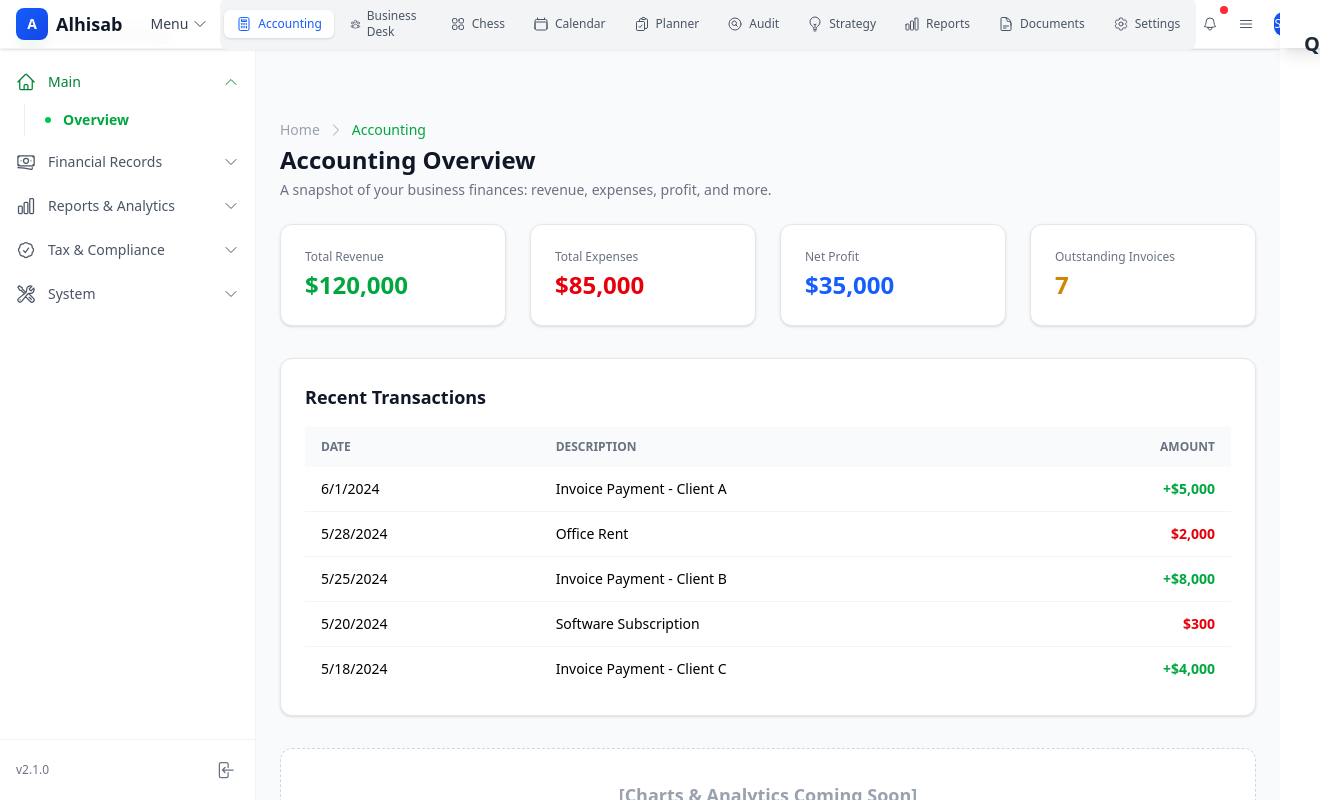
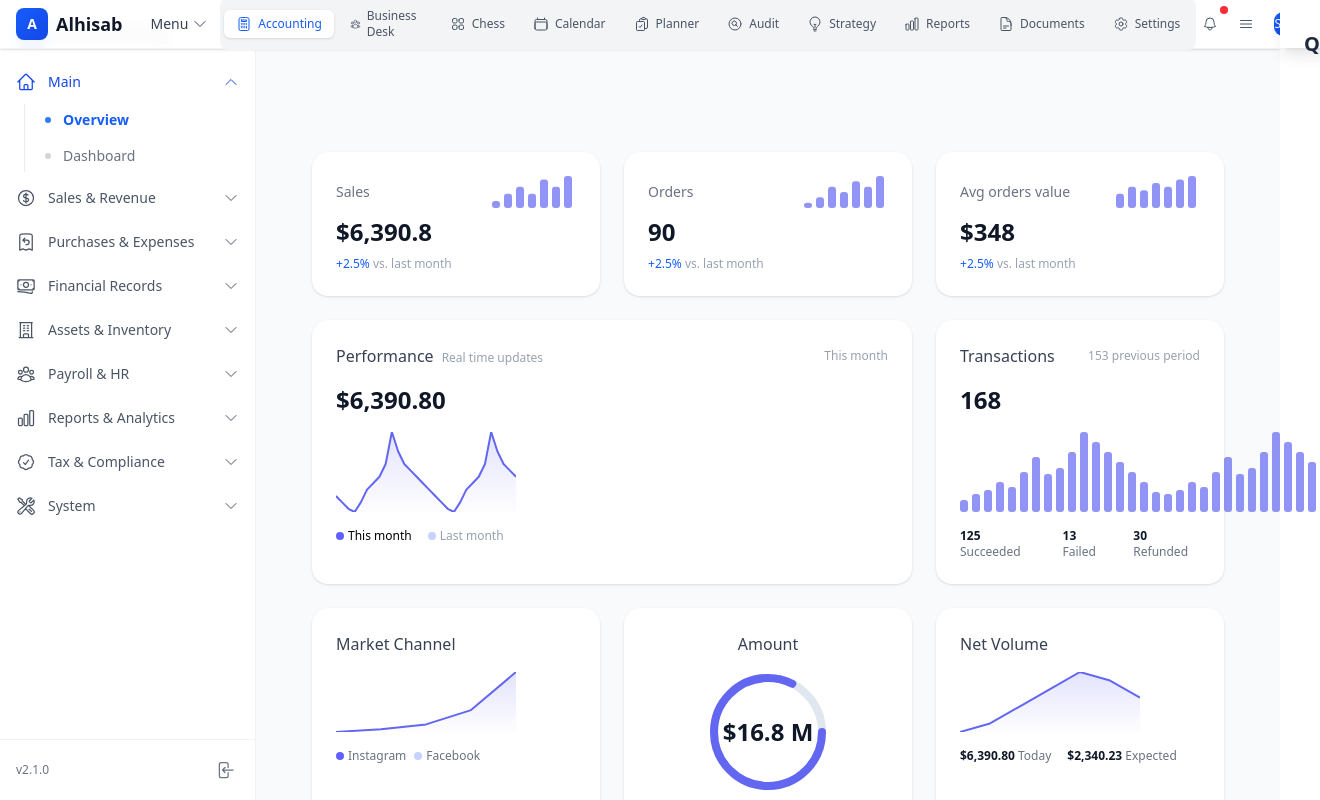
Before and after one commit to einfoengine/alhisab, a Next.js app in the folder frontend/: page /accounting in a window 1280 px wide. Shown: the top 800 px of the page, 1320 px wide, since content can reach past the window. Built offline with nearby package versions, Linux system fonts and the light colour scheme.

Commit message:
Accounting overview in progress

```diff
--- a/frontend/src/app/accounting/page.tsx
+++ b/frontend/src/app/accounting/page.tsx
@@ -2,92 +2,209 @@
 
 import React from "react";
 import { useRouter } from "next/navigation";
-import { ChevronRightIcon } from "@heroicons/react/24/outline";
 
-const mockData = {
-  totalRevenue: 120000,
-  totalExpenses: 85000,
-  netProfit: 35000,
-  outstandingInvoices: 7,
-  recentTransactions: [
-    { id: 1, date: "2024-06-01", description: "Invoice Payment - Client A", amount: 5000, type: "income" },
-    { id: 2, date: "2024-05-28", description: "Office Rent", amount: -2000, type: "expense" },
-    { id: 3, date: "2024-05-25", description: "Invoice Payment - Client B", amount: 8000, type: "income" },
-    { id: 4, date: "2024-05-20", description: "Software Subscription", amount: -300, type: "expense" },
-    { id: 5, date: "2024-05-18", description: "Invoice Payment - Client C", amount: 4000, type: "income" },
-  ],
+// Type definitions for chart data
+interface ChartDataPoint {
+  month: string;
+  revenue: number;
+  expenses: number;
+  profit: number;
+}
+
+interface PieDataPoint {
+  category?: string;
+  source?: string;
+  amount: number;
+}
+
+interface BarDataPoint {
+  month: string;
+  inflow: number;
+  outflow: number;
+  net: number;
+}
+
+interface Transaction {
+  id: number;
+  date: string;
+  description: string;
+  amount: number;
+  type: string;
+  status: string;
+  category: string;
+}
+
+interface Alert {
+  title: string;
+  description: string;
+}
+
+interface QuickAction {
+  title: string;
+  icon: React.ReactNode;
+}
+
+// Chart stubs (replace with real chart libs or keep as SVG for now)
+const MiniBar = ({ value, max, color }: { value: number; max: number; color: string }) => (
+  <div className="w-8 h-12 flex items-end">
+    <div style={{ height: `${(value / max) * 100}%`, background: color }} className="w-full rounded-t-md transition-all"></div>
+  </div>
+);
+
+const ModernLineChart = ({ data, color, height = 80 }: { data: number[]; color: string; height?: number }) => {
+  const max = Math.max(...data);
+  const min = Math.min(...data);
+  const range = max - min || 1;
+  const width = 180;
+  const points = data.map((v, i) => `${(i / (data.length - 1)) * width},${height - ((v - min) / range) * height}`).join(" ");
+  const area = `0,${height} ${points} ${width},${height}`;
+  return (
+    <svg width={width} height={height} className="block">
+      <defs>
+        <linearGradient id="modernArea" x1="0" y1="0" x2="0" y2="1">
+          <stop offset="0%" stopColor={color} stopOpacity="0.18" />
+          <stop offset="100%" stopColor={color} stopOpacity="0.01" />
+        </linearGradient>
+      </defs>
+      <polygon fill="url(#modernArea)" points={area} />
+      <polyline fill="none" stroke={color} strokeWidth="2" strokeLinejoin="round" points={points} />
+    </svg>
+  );
 };
 
-export default function AccountingOverviewPage() {
-  const router = useRouter();
+const ModernBarChart = ({ data, color, height = 80 }: { data: number[]; color: string; height?: number }) => {
+  const max = Math.max(...data);
+  const width = data.length * 12;
+  return (
+    <svg width={width} height={height} className="block">
+      {data.map((v, i) => (
+        <rect
+          key={i}
+          x={i * 12}
+          y={height - (v / max) * height}
+          width={8}
+          height={(v / max) * height}
+          rx={3}
+          fill={color}
+          opacity={0.7}
+        />
+      ))}
+    </svg>
+  );
+};
+
+export default function AccountingPage() {
+  // Example data
+  const kpi = {
+    sales: 6390.8,
+    orders: 90,
+    avgOrder: 348,
+    salesChange: 2.5,
+    ordersChange: 2.5,
+    avgOrderChange: 2.5,
+  };
+  const lineData1 = [32000, 31000, 30000, 29500, 31000, 33000, 34000, 35000, 37000, 42000, 39000, 37000, 36000, 35000, 34000, 33000, 32000, 31000, 30000, 29500, 31000, 33000, 34000, 35000, 37000, 42000, 39000, 37000, 36000, 35000];
+  const barData = [12, 18, 22, 30, 25, 40, 55, 38, 44, 60, 80, 70, 60, 50, 40, 30, 20, 18, 22, 30, 25, 40, 55, 38, 44, 60, 80, 70, 60, 50];
 
   return (
-    <div className="w-full">
-      {/* Header */}
-      <div className="flex flex-col sm:flex-row sm:items-center sm:justify-between gap-4 mb-6 w-full">
-        <div>
-          <div className="flex items-center gap-2 text-sm text-gray-400 mb-1">
-            <span className="cursor-pointer hover:text-green-600" onClick={() => router.push("/")}>Home</span>
-            <ChevronRightIcon className="w-4 h-4" />
-            <span className="text-green-600 font-medium">Accounting</span>
+    <div className="min-h-screen bg-gray-50 p-4 md:p-8">
+      <div className="grid grid-cols-1 md:grid-cols-3 gap-6 mb-6">
+        {/* Sales KPI */}
+        <div className="bg-white rounded-2xl shadow-sm p-6 flex flex-col gap-2">
+          <div className="flex items-center justify-between">
+            <span className="text-gray-500 text-sm">Sales</span>
+            <ModernBarChart data={[4, 8, 12, 8, 16, 12, 18]} color="#6366f1" height={32} />
           </div>
-          <h1 className="text-2xl font-bold text-gray-900">Accounting Overview</h1>
-          <div className="text-gray-500 text-sm mt-1">A snapshot of your business finances: revenue, expenses, profit, and more.</div>
+          <div className="text-2xl font-bold text-gray-900">${kpi.sales.toLocaleString()}</div>
+          <div className="text-xs text-blue-600 font-medium">+{kpi.salesChange}% <span className="text-gray-400 font-normal">vs. last month</span></div>
+        </div>
+        {/* Orders KPI */}
+        <div className="bg-white rounded-2xl shadow-sm p-6 flex flex-col gap-2">
+          <div className="flex items-center justify-between">
+            <span className="text-gray-500 text-sm">Orders</span>
+            <ModernBarChart data={[2, 4, 8, 6, 10, 8, 12]} color="#6366f1" height={32} />
+          </div>
+          <div className="text-2xl font-bold text-gray-900">{kpi.orders}</div>
+          <div className="text-xs text-blue-600 font-medium">+{kpi.ordersChange}% <span className="text-gray-400 font-normal">vs. last month</span></div>
+        </div>
+        {/* Avg Order Value KPI */}
+        <div className="bg-white rounded-2xl shadow-sm p-6 flex flex-col gap-2">
+          <div className="flex items-center justify-between">
+            <span className="text-gray-500 text-sm">Avg orders value</span>
+            <ModernBarChart data={[8, 12, 10, 14, 12, 16, 18]} color="#6366f1" height={32} />
+          </div>
+          <div className="text-2xl font-bold text-gray-900">${kpi.avgOrder}</div>
+          <div className="text-xs text-blue-600 font-medium">+{kpi.avgOrderChange}% <span className="text-gray-400 font-normal">vs. last month</span></div>
         </div>
       </div>
 
-      {/* Overview Cards */}
-      <div className="grid grid-cols-1 sm:grid-cols-2 lg:grid-cols-4 gap-6 mb-8">
-        <div className="bg-white rounded-xl border border-gray-200 p-6 flex flex-col items-start shadow-sm">
-          <div className="text-xs text-gray-500 mb-1">Total Revenue</div>
-          <div className="text-2xl font-bold text-green-600">${mockData.totalRevenue.toLocaleString()}</div>
+      <div className="grid grid-cols-1 md:grid-cols-3 gap-6 mb-6">
+        {/* Performance Line Chart */}
+        <div className="bg-white rounded-2xl shadow-sm p-6 md:col-span-2 flex flex-col gap-2">
+          <div className="flex items-center justify-between mb-2">
+            <div>
+              <span className="text-gray-700 font-medium">Performance</span>
+              <span className="ml-2 text-xs text-gray-400">Real time updates</span>
+            </div>
+            <span className="text-gray-400 text-xs">This month</span>
+          </div>
+          <div className="text-2xl font-bold text-gray-900 mb-2">$6,390.80</div>
+          <ModernLineChart data={lineData1} color="#6366f1" height={80} />
+          <div className="flex gap-4 mt-2 text-xs">
+            <span className="flex items-center gap-1"><span className="w-2 h-2 rounded-full bg-indigo-500 inline-block"></span> This month</span>
+            <span className="flex items-center gap-1 text-gray-400"><span className="w-2 h-2 rounded-full bg-indigo-200 inline-block"></span> Last month</span>
+          </div>
         </div>
-        <div className="bg-white rounded-xl border border-gray-200 p-6 flex flex-col items-start shadow-sm">
-          <div className="text-xs text-gray-500 mb-1">Total Expenses</div>
-          <div className="text-2xl font-bold text-red-600">${mockData.totalExpenses.toLocaleString()}</div>
-        </div>
-        <div className="bg-white rounded-xl border border-gray-200 p-6 flex flex-col items-start shadow-sm">
-          <div className="text-xs text-gray-500 mb-1">Net Profit</div>
-          <div className="text-2xl font-bold text-blue-600">${mockData.netProfit.toLocaleString()}</div>
-        </div>
-        <div className="bg-white rounded-xl border border-gray-200 p-6 flex flex-col items-start shadow-sm">
-          <div className="text-xs text-gray-500 mb-1">Outstanding Invoices</div>
-          <div className="text-2xl font-bold text-yellow-600">{mockData.outstandingInvoices}</div>
+        {/* Transactions Bar Chart */}
+        <div className="bg-white rounded-2xl shadow-sm p-6 flex flex-col gap-2">
+          <div className="flex items-center justify-between mb-2">
+            <span className="text-gray-700 font-medium">Transactions</span>
+            <span className="text-xs text-gray-400">153 previous period</span>
+          </div>
+          <div className="text-2xl font-bold text-gray-900 mb-2">168</div>
+          <ModernBarChart data={barData} color="#6366f1" height={80} />
+          <div className="flex gap-6 mt-2 text-xs text-gray-500">
+            <span><span className="text-gray-900 font-semibold">125</span> Succeeded</span>
+            <span><span className="text-gray-900 font-semibold">13</span> Failed</span>
+            <span><span className="text-gray-900 font-semibold">30</span> Refunded</span>
+          </div>
         </div>
       </div>
 
-      {/* Recent Transactions */}
-      <div className="bg-white rounded-xl border border-gray-200 p-6 shadow-sm mb-8">
-        <div className="font-semibold text-lg text-gray-900 mb-4">Recent Transactions</div>
-        <table className="w-full text-sm">
-          <thead>
-            <tr className="bg-gray-50 text-gray-500 uppercase text-xs">
-              <th className="px-4 py-3 text-left font-semibold">Date</th>
-              <th className="px-4 py-3 text-left font-semibold">Description</th>
-              <th className="px-4 py-3 text-right font-semibold">Amount</th>
-            </tr>
-          </thead>
-          <tbody>
-            {mockData.recentTransactions.map((tx) => (
-              <tr key={tx.id} className="align-top border-b border-gray-100 last:border-0 hover:bg-green-50 transition-colors">
-                <td className="px-4 py-3">{new Date(tx.date).toLocaleDateString()}</td>
-                <td className="px-4 py-3">{tx.description}</td>
-                <td className={`px-4 py-3 text-right font-semibold ${tx.amount > 0 ? 'text-green-600' : 'text-red-600'}`}>{tx.amount > 0 ? '+' : ''}${Math.abs(tx.amount).toLocaleString()}</td>
-              </tr>
-            ))}
-            {mockData.recentTransactions.length === 0 && (
-              <tr>
-                <td colSpan={3} className="text-center text-gray-400 py-8">No transactions found.</td>
-              </tr>
-            )}
-          </tbody>
-        </table>
-      </div>
-
-      {/* Placeholder for future charts or analytics */}
-      <div className="bg-white rounded-xl border border-dashed border-gray-300 p-8 text-center text-gray-400">
-        <div className="text-lg font-semibold mb-2">[Charts & Analytics Coming Soon]</div>
-        <div className="text-sm">Visualize your financial data with interactive charts and insights.</div>
+      <div className="grid grid-cols-1 md:grid-cols-3 gap-6">
+        {/* Market Channel (stub) */}
+        <div className="bg-white rounded-2xl shadow-sm p-6 flex flex-col gap-2">
+          <span className="text-gray-700 font-medium mb-2">Market Channel</span>
+          <ModernLineChart data={[37, 40, 45, 60, 100]} color="#6366f1" height={60} />
+          <div className="flex gap-2 mt-2 text-xs text-gray-500">
+            <span className="flex items-center gap-1"><span className="w-2 h-2 rounded-full bg-indigo-500 inline-block"></span> Instagram</span>
+            <span className="flex items-center gap-1"><span className="w-2 h-2 rounded-full bg-indigo-200 inline-block"></span> Facebook</span>
+          </div>
+        </div>
+        {/* Amount (stub) */}
+        <div className="bg-white rounded-2xl shadow-sm p-6 flex flex-col gap-2 items-center justify-center">
+          <span className="text-gray-700 font-medium mb-2">Amount</span>
+          <div className="relative flex items-center justify-center mb-2">
+            <svg width={120} height={120}>
+              <circle cx={60} cy={60} r={54} stroke="#e0e7ef" strokeWidth={8} fill="none" />
+              <circle cx={60} cy={60} r={54} stroke="#6366f1" strokeWidth={8} fill="none" strokeDasharray={339.292} strokeDashoffset={60} strokeLinecap="round" />
+            </svg>
+            <span className="absolute text-2xl font-bold text-gray-900">$16.8 M</span>
+          </div>
+          <div className="flex gap-4 text-xs text-gray-500">
+            <span><span className="text-gray-900 font-semibold">$13.8 M</span> Earned</span>
+            <span><span className="text-gray-900 font-semibold">$2.4 M</span> Converted</span>
+          </div>
+        </div>
+        {/* Net Volume (stub) */}
+        <div className="bg-white rounded-2xl shadow-sm p-6 flex flex-col gap-2">
+          <span className="text-gray-700 font-medium mb-2">Net Volume</span>
+          <ModernLineChart data={[30, 40, 60, 80, 100, 90, 70]} color="#6366f1" height={60} />
+          <div className="flex gap-4 mt-2 text-xs text-gray-500">
+            <span><span className="text-gray-900 font-semibold">$6,390.80</span> Today</span>
+            <span><span className="text-gray-900 font-semibold">$2,340.23</span> Expected</span>
+          </div>
+        </div>
       </div>
     </div>
   );
--- a/frontend/src/components/sidebars/AccountingSidebar.tsx
+++ b/frontend/src/components/sidebars/AccountingSidebar.tsx
@@ -21,7 +21,25 @@ import {
   CalculatorIcon,
   ChartBarIcon,
   DocumentDuplicateIcon,
-  CreditCardIcon
+  CreditCardIcon,
+  BuildingOfficeIcon,
+  TruckIcon,
+  ArchiveBoxIcon,
+  ClipboardDocumentListIcon,
+  UserGroupIcon,
+  CalendarDaysIcon,
+  ClockIcon,
+  ExclamationTriangleIcon,
+  DocumentMagnifyingGlassIcon,
+  ScaleIcon,
+  ShieldCheckIcon,
+  CogIcon,
+  ArchiveBoxXMarkIcon,
+  BanknotesIcon as BanknotesIcon2,
+  DocumentArrowUpIcon,
+  DocumentArrowDownIcon,
+  PlusIcon,
+  MinusIcon
 } from '@heroicons/react/24/outline';
 
 const menuGroups = [
@@ -30,16 +48,63 @@ const menuGroups = [
     icon: HomeIcon,
     items: [
       { name: 'Overview', href: '/accounting', icon: HomeIcon },
+      { name: 'Dashboard', href: '/accounting/dashboard', icon: ChartBarIcon },
+    ]
+  },
+  {
+    name: 'Sales & Revenue',
+    icon: CurrencyDollarIcon,
+    items: [
+      { name: 'Invoices', href: '/accounting/invoices', icon: DocumentTextIcon },
+      { name: 'Sales Orders', href: '/accounting/sales-orders', icon: ClipboardDocumentListIcon },
+      { name: 'Customer Payments', href: '/accounting/customer-payments', icon: BanknotesIcon2 },
+      { name: 'Credit Notes', href: '/accounting/credit-notes', icon: DocumentArrowDownIcon },
+      { name: 'Sales Returns', href: '/accounting/sales-returns', icon: ArchiveBoxXMarkIcon },
+    ]
+  },
+  {
+    name: 'Purchases & Expenses',
+    icon: ReceiptRefundIcon,
+    items: [
+      { name: 'Bills', href: '/accounting/bills', icon: DocumentTextIcon },
+      { name: 'Purchase Orders', href: '/accounting/purchase-orders', icon: ClipboardDocumentListIcon },
+      { name: 'Vendor Payments', href: '/accounting/vendor-payments', icon: BanknotesIcon2 },
+      { name: 'Expense Claims', href: '/accounting/expense-claims', icon: DocumentArrowUpIcon },
+      { name: 'Purchase Returns', href: '/accounting/purchase-returns', icon: ArchiveBoxXMarkIcon },
     ]
   },
   {
     name: 'Financial Records',
     icon: BanknotesIcon,
     items: [
-      { name: 'Income', href: '/accounting/income', icon: CurrencyDollarIcon },
-      { name: 'Expenses', href: '/accounting/expenses', icon: ReceiptRefundIcon },
+      { name: 'Income', href: '/accounting/income', icon: PlusIcon },
+      { name: 'Expenses', href: '/accounting/expenses', icon: MinusIcon },
       { name: 'Transactions', href: '/accounting/transactions', icon: DocumentTextIcon },
       { name: 'Bank Accounts', href: '/accounting/bank-accounts', icon: CreditCardIcon },
+      { name: 'Bank Reconciliation', href: '/accounting/bank-reconciliation', icon: DocumentMagnifyingGlassIcon },
+      { name: 'Journal Entries', href: '/accounting/journal-entries', icon: DocumentTextIcon },
+    ]
+  },
+  {
+    name: 'Assets & Inventory',
+    icon: BuildingOfficeIcon,
+    items: [
+      { name: 'Fixed Assets', href: '/accounting/fixed-assets', icon: BuildingOfficeIcon },
+      { name: 'Asset Depreciation', href: '/accounting/asset-depreciation', icon: CalculatorIcon },
+      { name: 'Inventory', href: '/accounting/inventory', icon: ArchiveBoxIcon },
+      { name: 'Stock Movements', href: '/accounting/stock-movements', icon: TruckIcon },
+      { name: 'Inventory Valuation', href: '/accounting/inventory-valuation', icon: CalculatorIcon },
+    ]
+  },
+  {
+    name: 'Payroll & HR',
+    icon: UserGroupIcon,
+    items: [
+      { name: 'Employee Records', href: '/accounting/employees', icon: UserIcon },
+      { name: 'Payroll', href: '/accounting/payroll', icon: CurrencyDollarIcon },
+      { name: 'Time Tracking', href: '/accounting/time-tracking', icon: ClockIcon },
+      { name: 'Leave Management', href: '/accounting/leave-management', icon: CalendarDaysIcon },
+      { name: 'Benefits', href: '/accounting/benefits', icon: ShieldCheckIcon },
     ]
   },
   {
@@ -50,6 +115,9 @@ const menuGroups = [
       { name: 'Cash Flow', href: '/accounting/cash-flow', icon: CalculatorIcon },
       { name: 'Profit & Loss', href: '/accounting/profit-loss', icon: ChartBarIcon },
       { name: 'Balance Sheet', href: '/accounting/balance-sheet', icon: DocumentTextIcon },
+      { name: 'Trial Balance', href: '/accounting/trial-balance', icon: ScaleIcon },
+      { name: 'Aging Reports', href: '/accounting/aging-reports', icon: ExclamationTriangleIcon },
+      { name: 'Budget vs Actual', href: '/accounting/budget-vs-actual', icon: ChartBarIcon },
     ]
   },
   {
@@ -59,14 +127,19 @@ const menuGroups = [
       { name: 'Tax Returns', href: '/accounting/tax-returns', icon: DocumentTextIcon },
       { name: 'Tax Planning', href: '/accounting/tax-planning', icon: CalculatorIcon },
       { name: 'Compliance', href: '/accounting/compliance', icon: CheckBadgeIcon },
+      { name: 'Audit Trail', href: '/accounting/audit-trail', icon: DocumentMagnifyingGlassIcon },
+      { name: 'Regulatory Reports', href: '/accounting/regulatory-reports', icon: DocumentDuplicateIcon },
     ]
   },
   {
     name: 'System',
     icon: WrenchScrewdriverIcon,
     items: [
+      { name: 'Chart of Accounts', href: '/accounting/chart-of-accounts', icon: DocumentTextIcon },
+      { name: 'Tax Codes', href: '/accounting/tax-codes', icon: CogIcon },
+      { name: 'Fiscal Periods', href: '/accounting/fiscal-periods', icon: CalendarDaysIcon },
+      { name: 'Users & Permissions', href: '/accounting/users', icon: UserIcon },
       { name: 'Settings', href: '/accounting/settings', icon: Cog6ToothIcon },
-      { name: 'Users', href: '/accounting/users', icon: UserIcon },
       { name: 'Messages', href: '/accounting/messages', icon: ChatBubbleLeftRightIcon },
     ]
   }
@@ -135,7 +208,7 @@ export default function AccountingSidebar({ collapsed, setCollapsed }: Accountin
       <div className={`p-4 flex items-center ${collapsed ? 'justify-center' : 'justify-between'}`}>
         {!collapsed && (
             <div className="flex items-center space-x-2">
-                <div className="w-8 h-8 bg-gradient-to-br from-green-600 to-green-700 rounded-lg flex items-center justify-center">
+                <div className="w-8 h-8 bg-gradient-to-br from-blue-600 to-blue-700 rounded-lg flex items-center justify-center">
                     <span className="text-white font-bold text-sm">A</span>
                 </div>
                 <h1 className="text-xl font-bold text-gray-800">Accounting</h1>
@@ -157,9 +230,9 @@ export default function AccountingSidebar({ collapsed, setCollapsed }: Accountin
               <button
                 onClick={() => handleGroupClick(group.name)}
                 className={`w-full flex items-center text-left p-2 text-sm font-medium rounded-lg transition-all duration-200 group
-                  ${isGroupActive && !isSlidingMenuOpen ? 'text-green-700' : 'text-gray-600 hover:text-gray-900 hover:bg-gray-100'}
+                  ${isGroupActive && !isSlidingMenuOpen ? 'text-blue-700' : 'text-gray-600 hover:text-gray-900 hover:bg-gray-100'}
                   ${collapsed ? 'justify-center' : 'justify-between'}
-                  ${isSlidingMenuOpen ? 'bg-green-600 text-white' : ''}
+                  ${isSlidingMenuOpen ? 'bg-blue-600 text-white' : ''}
                 `}
               >
                 <div className="flex items-center">
@@ -187,7 +260,7 @@ export default function AccountingSidebar({ collapsed, setCollapsed }: Accountin
                         href={item.href}
                         onClick={closeSlidingMenu}
                         className={`flex items-center w-full px-3 py-2 text-sm font-medium rounded-lg transition-colors mx-1
-                          ${pathname.startsWith(item.href) ? 'bg-green-50 text-green-700' : 'text-gray-600 hover:bg-gray-50 hover:text-gray-900'}
+                          ${pathname.startsWith(item.href) ? 'bg-blue-50 text-blue-700' : 'text-gray-600 hover:bg-gray-50 hover:text-gray-900'}
                         `}
                       >
                         <item.icon className="h-4 w-4 mr-3" />
@@ -205,10 +278,10 @@ export default function AccountingSidebar({ collapsed, setCollapsed }: Accountin
                       key={item.name}
                       href={item.href}
                       className={`flex items-center px-3 py-1.5 text-sm font-medium rounded-md transition-colors w-full
-                        ${pathname.startsWith(item.href) ? 'text-green-600 font-semibold' : 'text-gray-500 hover:text-gray-900 hover:bg-gray-50'}
+                        ${pathname.startsWith(item.href) ? 'text-blue-600 font-semibold' : 'text-gray-500 hover:text-gray-900 hover:bg-gray-50'}
                       `}
                     >
-                      <span className={`w-1.5 h-1.5 rounded-full mr-3 ${pathname.startsWith(item.href) ? 'bg-green-500' : 'bg-gray-300'}`}></span>
+                      <span className={`w-1.5 h-1.5 rounded-full mr-3 ${pathname.startsWith(item.href) ? 'bg-blue-500' : 'bg-gray-300'}`}></span>
                       {item.name}
                     </Link>
                   ))}
```
